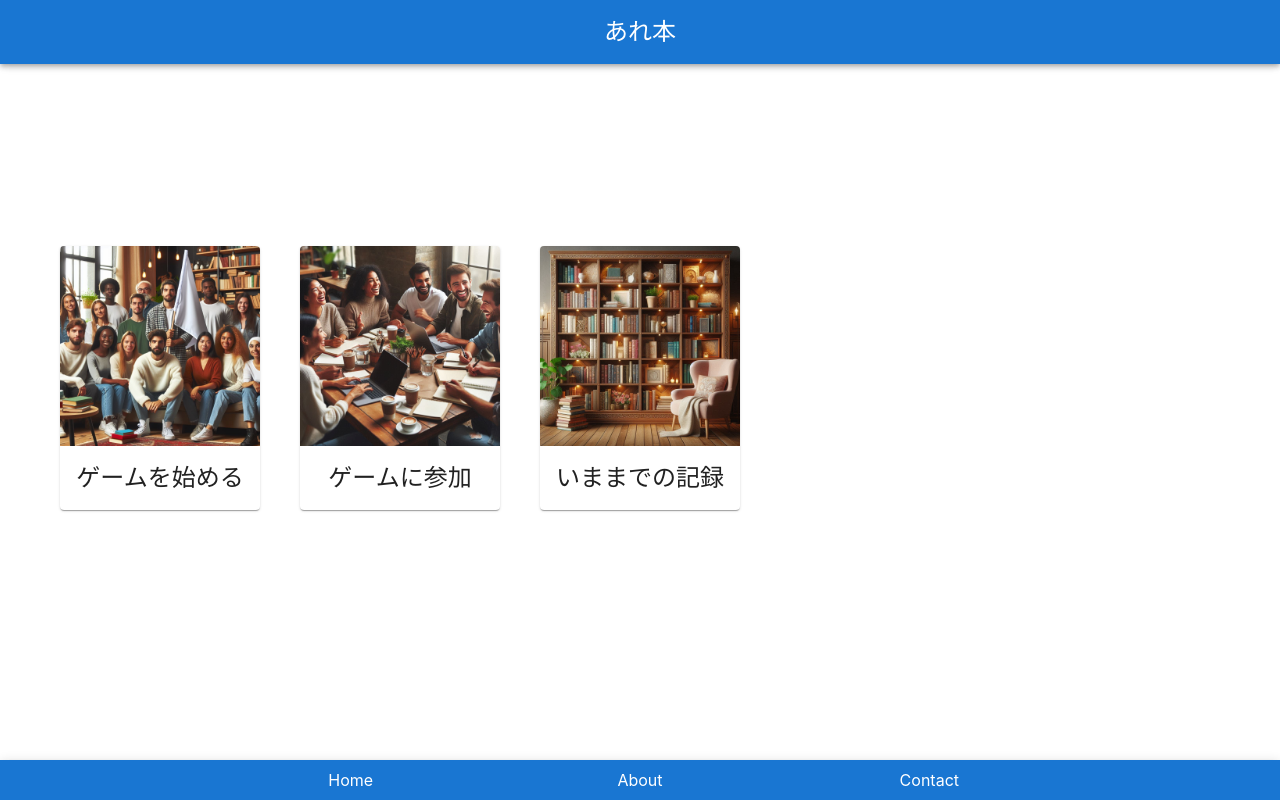
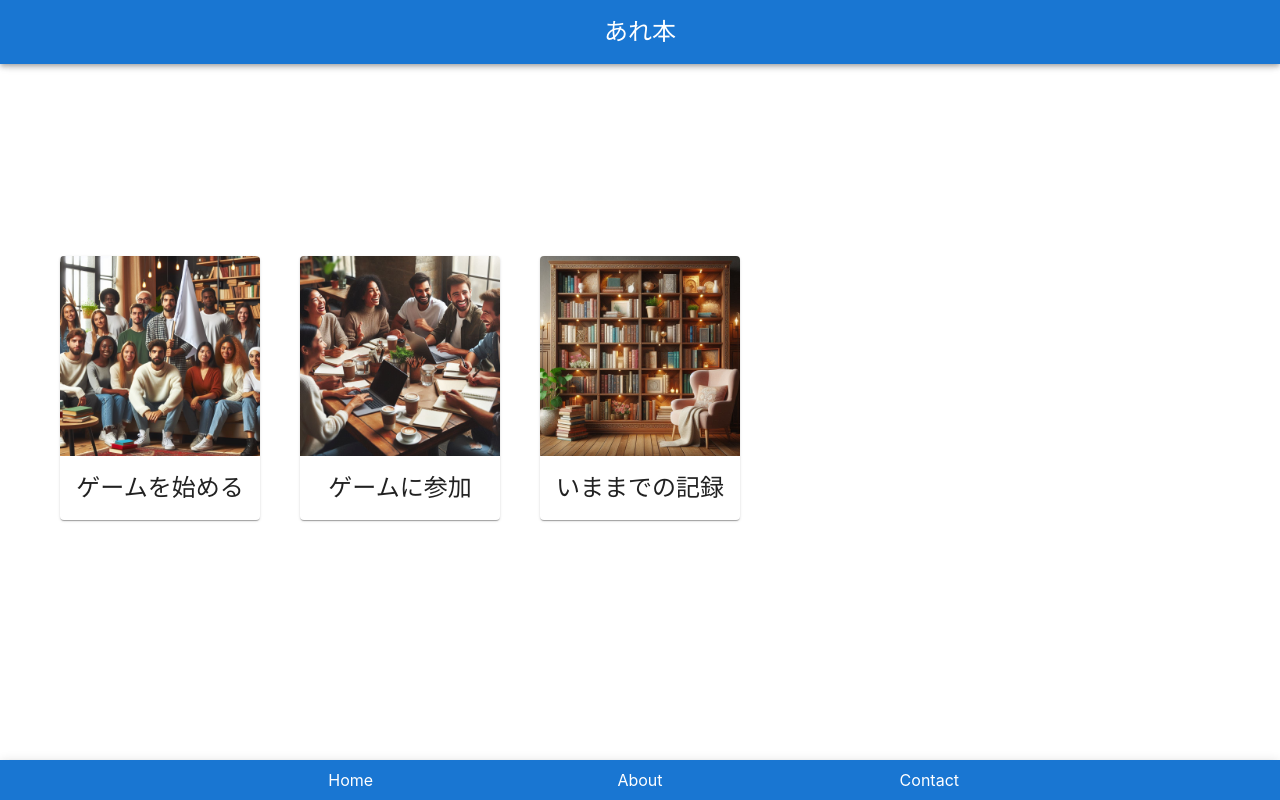
Before and after one commit to K-Kazuyuki/https-jmn-jrbn, a React (Vite) app: page / in a window 1280 px wide. Built offline with nearby package versions, Linux system fonts and the light colour scheme.

Commit message:
Homeコンポーネントのインポート文を修正し、marginTopの値を40pxに変更

```diff
--- a/src/Home.tsx
+++ b/src/Home.tsx
@@ -1,4 +1,4 @@
-import React, { useEffect, useState } from "react";
+import { useEffect, useState } from "react";
 import PageCard from "./components/PageCard";
 
 const Home = () => {
@@ -27,7 +27,7 @@ const Home = () => {
           display: "grid",
           gridTemplateColumns: columns,
           gap: "20px",
-          marginTop: "20px",
+          marginTop: "40px",
         }}
       >
         <div style={{ padding: "10px" }}>
```
